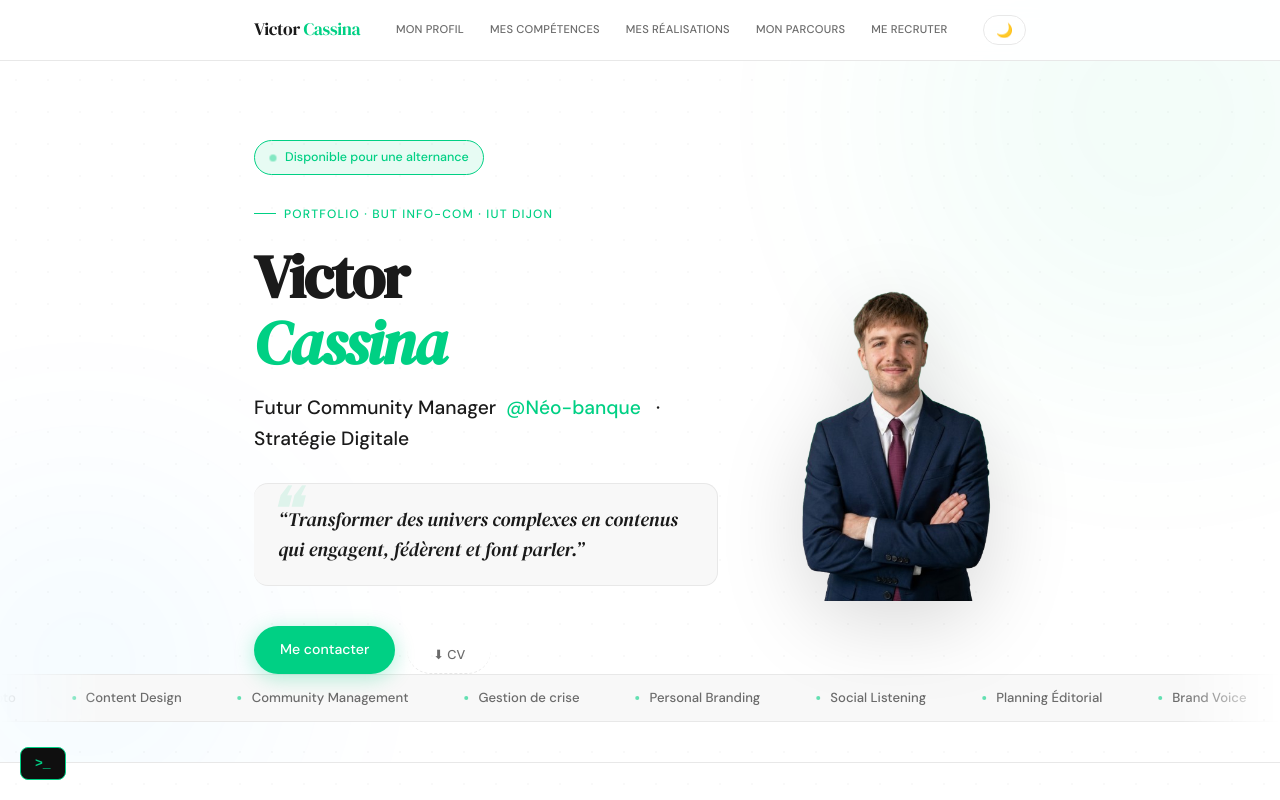
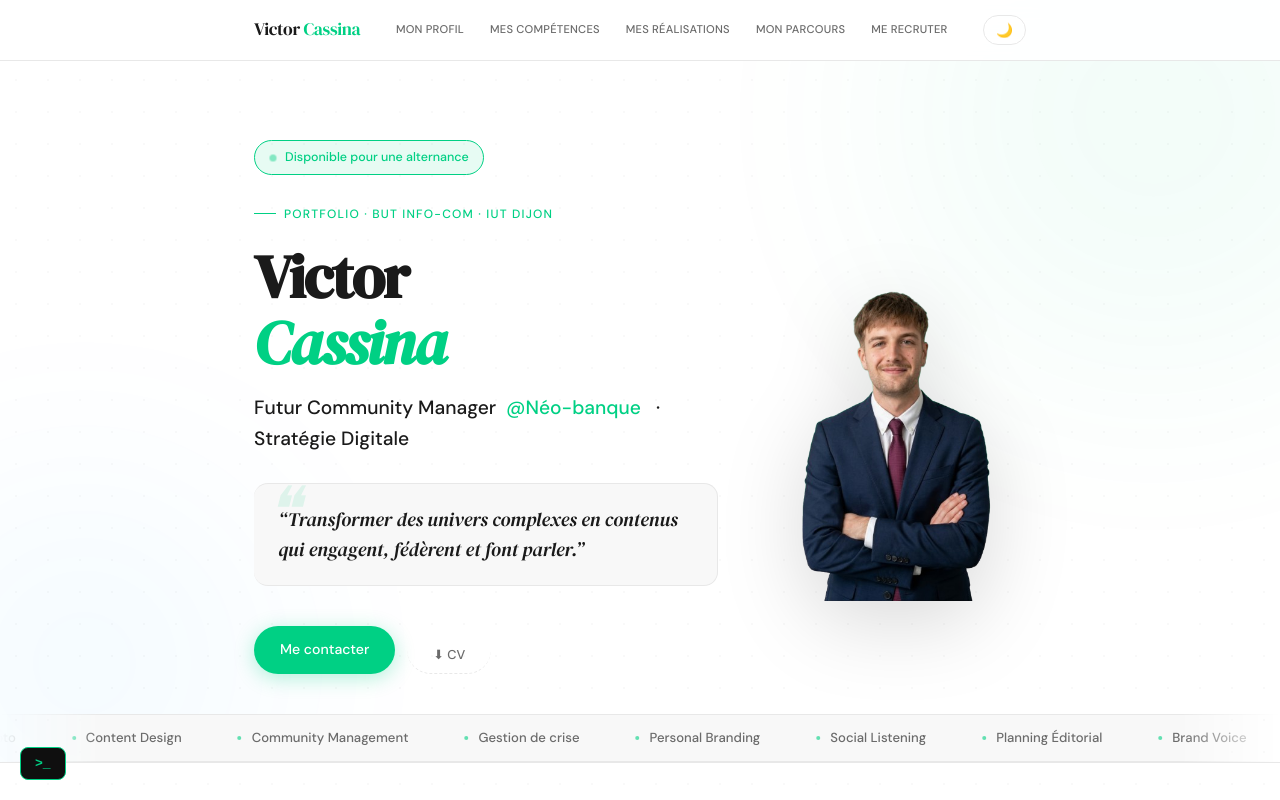
Before and after one commit to Vcassina21/victor-portfolio, a Next.js app: page / in a window 1280 px wide. Shown: the top 800 px of the page. Built offline with nearby package versions, Linux system fonts and the light colour scheme.

Commit message:
espace au dessus du bandeau

```diff
--- a/styles/globals.css
+++ b/styles/globals.css
@@ -162,7 +162,7 @@ section { padding: 88px 0; }
 .btn-cv-discreet:hover { color: var(--accent); border-color: var(--accent); }
 
 /* ── HERO ───────────────────────────────────────────────── */
-.hero { padding: 140px 0 40px; position: relative; overflow: hidden; }
+.hero { padding: 140px 0 0; position: relative; overflow: hidden; }
 .hero-bg { position: absolute; inset: 0; pointer-events: none; z-index: 0; }
 .hero > .container { position: relative; z-index: 1; }
 
@@ -596,7 +596,7 @@ section { padding: 88px 0; }
 /* ── INFINITE TAGS BAR ───────────────────────────────────── */
 .tags-bar {
   position: relative; overflow: hidden;
-  margin: 0; padding: 12px 0;
+  margin: 40px 0 0; padding: 12px 0;
   border-top: 1px solid var(--border);
   border-bottom: 1px solid var(--border);
   background: var(--card-bg);
```
